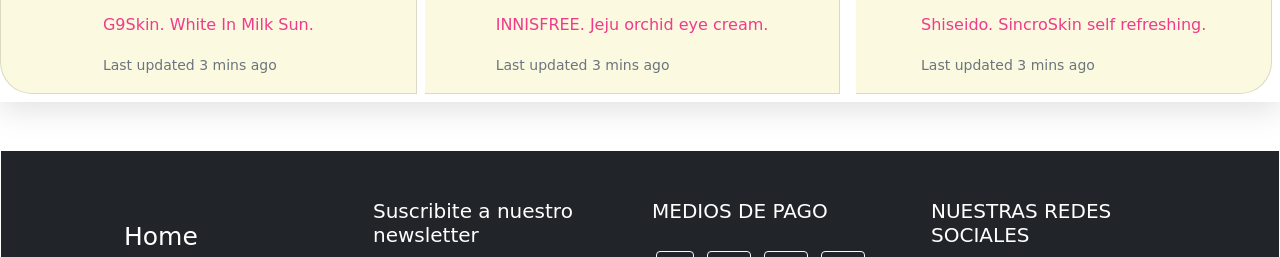
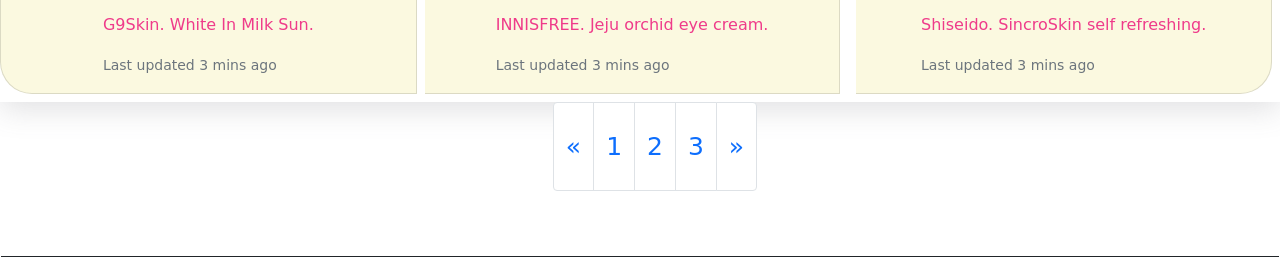
Before and after one commit to LucianaCaloni/ProyectoCoder-CaloniLuciana, a plain HTML site: page sale.html in a window 1280 px wide. Shown: the part 1305-1562 px from the top of the page. Drawn offline with nearby package versions, Linux system fonts and the light colour scheme; a web font is replaced by a local one.

Commit message:
Bootstrap desafio

```diff
--- a/estilos.css
+++ b/estilos.css
@@ -780,3 +780,8 @@
   color: #EDB9B9;
 
   }
+.pagination{
+  display: flex;
+  justify-content: center;
+
+}
--- a/sale.html
+++ b/sale.html
@@ -29,6 +29,7 @@
             <div class="row">
                 <div class="col-sm-12 col-md-12 col-xl-12" id="header-encabezadoSuperior">
                     <!-- <div class="header-encabezadoSuperior"> -->
+                    <!-- APLICANDO UN POCO DE BOOTSTRAP AL BUSCADOR -->
 
                     <nav class="header__menuSuperior">
                         <ul class="header__menuSuperior--lista">
@@ -46,7 +47,7 @@
             </div>
         </div>
 
-        <!-- BANNER LOGO -->
+        <!-- BANNER LOGO CON IMAGE FLUID BOOTSTRAP-->
         <div>
             <img src="./imagenes/bannerflormaschico.gif" class="img-fluid" alt="Banner logo">
         </div>
@@ -89,7 +90,7 @@
             </div>
         </div> -->
 
-        <!-- NAV DE BOOSTRAP -->
+        <!-- NAV DE BOOSTRAP CON BOTONES-->
         <div class="d-grid gap-2 d-md-flex justify-content-md-center" id="navPrincipal">
             <a class="btn btn-danger" href="index.html" role="button">Home</a>
             <a class="btn btn-danger" href="skincare.html" role="button">Skin Care</a>
@@ -121,7 +122,7 @@
 
         </div>
         </div>
-        <!-- probando card2 -->
+        <!-- PROBANDO CARDS DE BOOTSTRAP -->
         <div class="card-group">
             <div class="card m-2">
                 <img src="./imagenes/probando cards/1.gif" class="card-img-top" alt="...">
@@ -176,6 +177,26 @@
                     <p class="card-text"><small class="text-muted">Last updated 3 mins ago</small></p>
                 </div>
             </div>
+        </div>
+        <!--  PAGINATION BOOTSTRAP -->
+        <div class="pagination">
+            <nav aria-label="Page navigation example">
+                <ul class="pagination">
+                    <li class="page-item">
+                        <a class="page-link" href="#" aria-label="Previous">
+                            <span aria-hidden="true">&laquo;</span>
+                        </a>
+                    </li>
+                    <li class="page-item"><a class="page-link" href="#">1</a></li>
+                    <li class="page-item"><a class="page-link" href="#">2</a></li>
+                    <li class="page-item"><a class="page-link" href="#">3</a></li>
+                    <li class="page-item">
+                        <a class="page-link" href="#" aria-label="Next">
+                            <span aria-hidden="true">&raquo;</span>
+                        </a>
+                    </li>
+                </ul>
+            </nav>
         </div>
     </main>
 
@@ -264,16 +285,16 @@
                 © 2021 Copyright:
                 <p>Luciana Caloni</p>
             </div>
-            <!-- Copyright -->
-    </footer>
-    <!-------------------------------- FOOTER CON CSS -->
-    <!-- <footer>
+
+
+            <!-------------------------------- FOOTER CON CSS -->
+            <!-- <footer>
 
                 <div class="footer-items">
                     <div class="container">
                         <div class="row">
                             <!-- AGREGAR ROW A CADA DIV Y VER SI LAS CLASES LAS PONGO EN ID -->
-    <!-- <div class="col-sm-12 col-md-4 col-lg-4 col-xl-4 id=" footer__menuIzquierdo">
+            <!-- <div class="col-sm-12 col-md-4 col-lg-4 col-xl-4 id=" footer__menuIzquierdo">
                                 <div class="footer__menuIzquierdo">
                                     <ul class="footer__menuIzquierdo--lista">
                                         <li><a href="index.html">Home</a></li>
@@ -287,7 +308,7 @@
                         </div>
                     </div> -->
 
-    <!-- <div class="row">
+            <!-- <div class="row">
                 <div class="d-none d-lg-block col-lg-4 col-xl-4">
                     <div class="footer__banner"><img src="./imagenes/bannerflorfootermaschico.png" alt="bannerFooter">
                     </div>
@@ -320,7 +341,7 @@
 
 
     </footer>
-    </div>
+
 
 
 
```
Also changed, not shown: index.html (+1 -0 lines).
